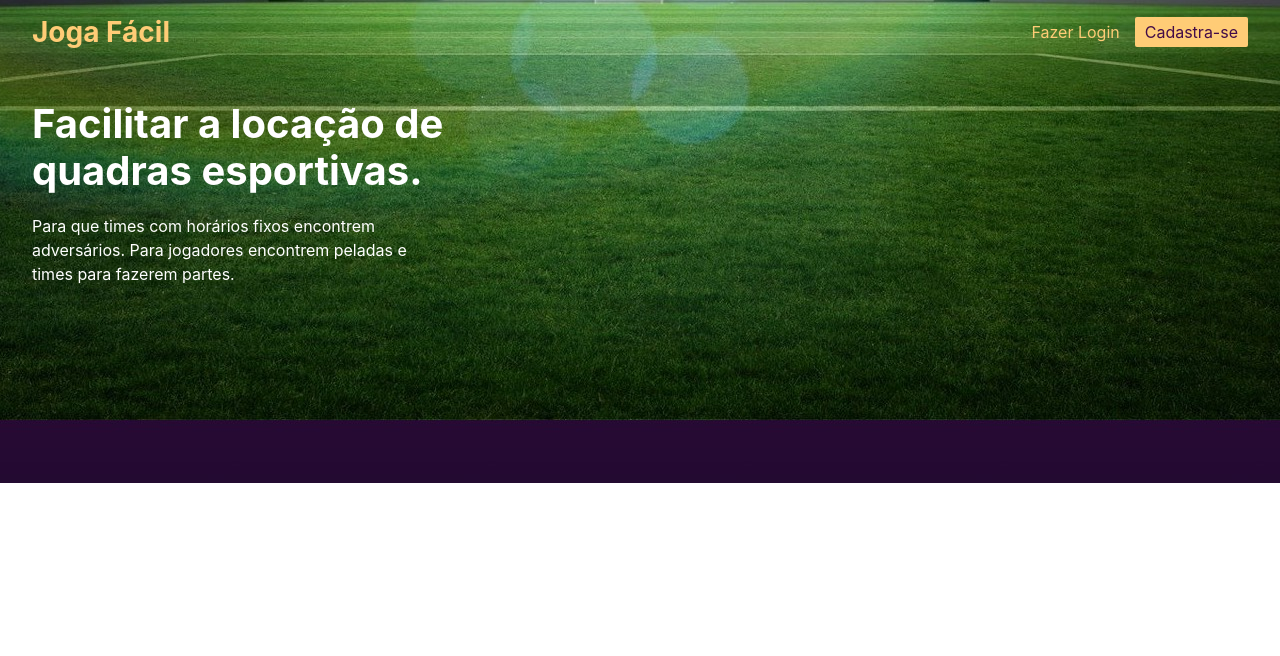
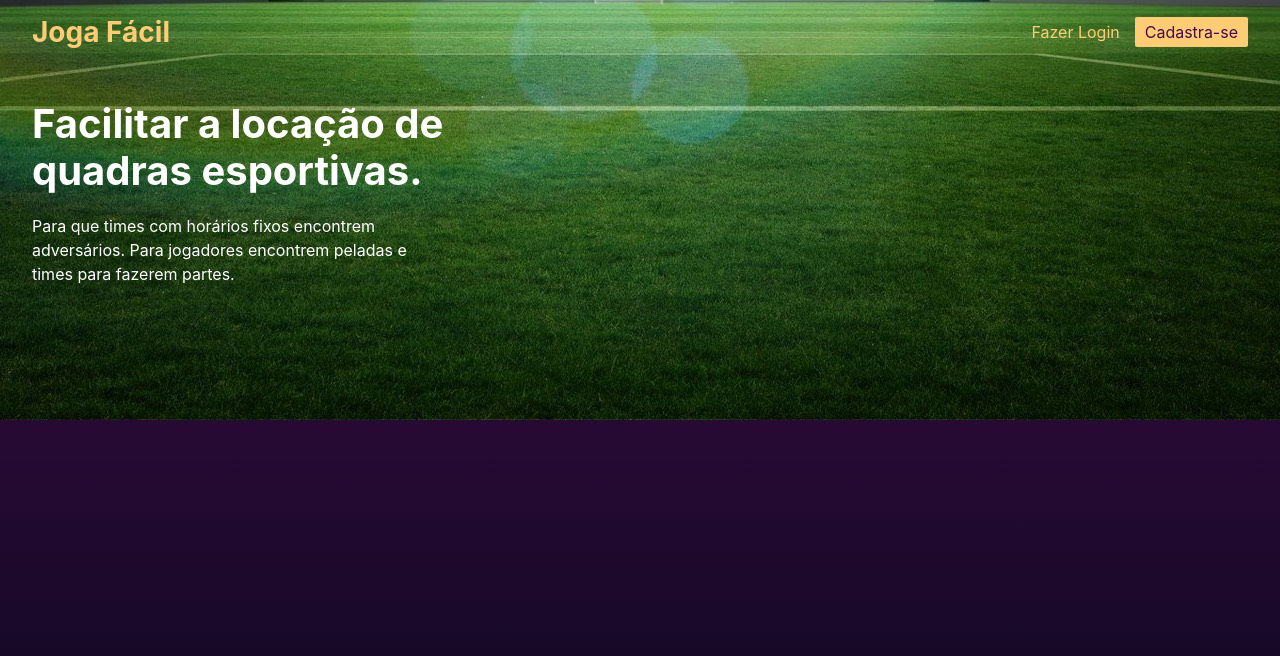
Before and after one commit to fabionascimento1/nextjs-appjogafacil, a Next.js app: page / in a window 1280 px wide. Shown: the top 656 px of the page. Built offline with nearby package versions, Linux system fonts and the light colour scheme; no server answers.

Commit message:
feat: add body background

```diff
--- a/src/components/public/public-template.tsx
+++ b/src/components/public/public-template.tsx
@@ -1,8 +1,5 @@
 import type { NextPage } from 'next'
-import styles from '@/styles/Global.module.scss'
 import Header from '@/components/public/header/header'
-import Head from 'next/head'
-
 
 const PublicTemplate: NextPage = ({children}): JSX.Element => {
   return (
--- a/src/styles/globals.css
+++ b/src/styles/globals.css
@@ -11,6 +11,16 @@ body {
     Ubuntu, Cantarell, Fira Sans, Droid Sans, Helvetica Neue, sans-serif;
 }
 
+body {
+  background: linear-gradient(
+    180deg,
+    rgba(68, 12, 73, 0) 0%,
+    #440c49 0.01%,
+    hsl(254, 62%, 8%) 100%
+  );
+  height: 100vh;
+}
+
 a {
   color: inherit;
   text-decoration: none;
```
Also changed, not shown: src/pages/dashboard/index.tsx (+12 -0 lines).
